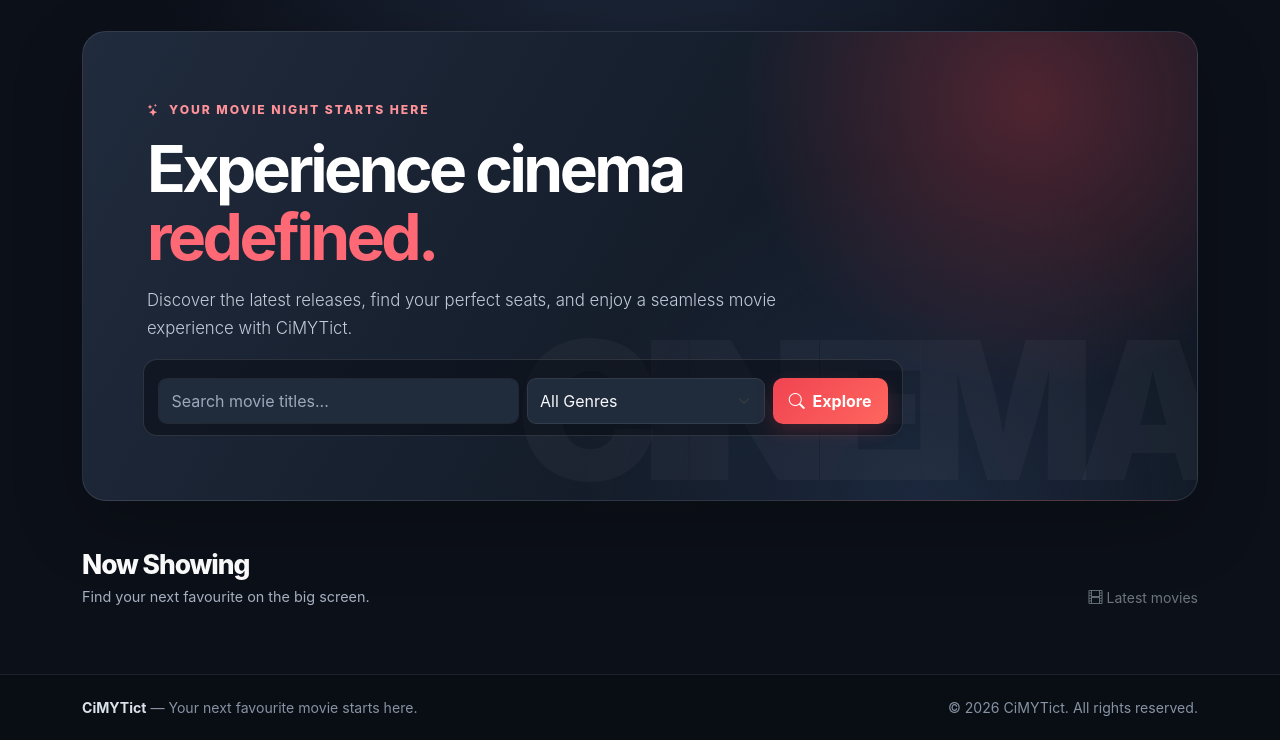
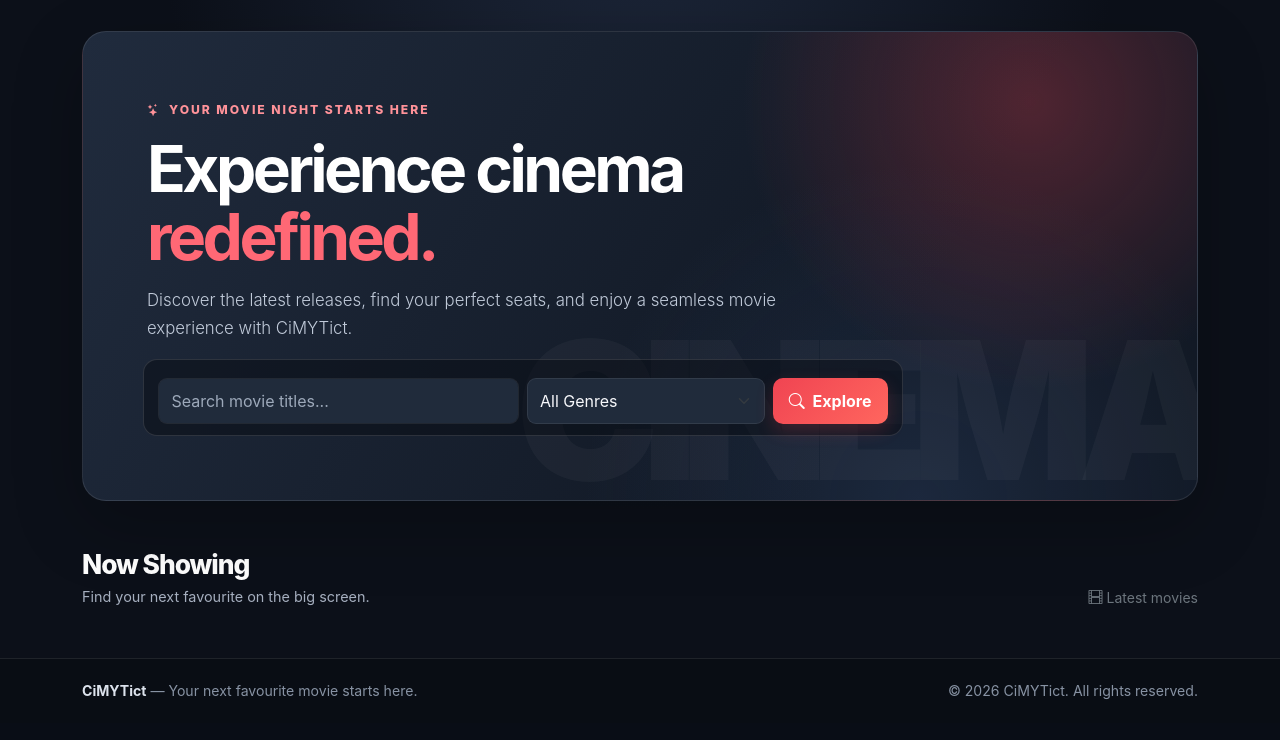
Before and after one commit to ryusen-lhj/CiMYTict, an ASP.NET Core app: page / in a window 1280 px wide. Shown: the part 77-817 px from the top of the page. After the commit the page ends 776 px from the top, so only its background shows below. Run offline with ASP.NET Core 8, Linux system fonts and the light colour scheme; style sheets or scripts are compiled from the project's sources; some libraries are stand-ins or nearby versions.

Commit message:
Fix responsive footer layout

```diff
--- a/CiMYTict/wwwroot/css/site.css
+++ b/CiMYTict/wwwroot/css/site.css
@@ -12,14 +12,15 @@
 html { font-size: 16px; min-height: 100%; position: relative; }
 body {
   min-height: 100vh;
+  display: flex;
+  flex-direction: column;
   margin: 0;
-  padding-bottom: 88px;
   color: var(--cinema-text);
   background: radial-gradient(ellipse at 50% -20%, #202b40 0, var(--cinema-bg) 55%);
   font-family: Inter, ui-sans-serif, system-ui, -apple-system, BlinkMacSystemFont, "Segoe UI", sans-serif;
 }
 a { color: inherit; }
-.page-container { padding-top: 2rem; }
+.page-container { flex: 1 0 auto; padding-top: 2rem; }
 
 .cinema-navbar {
   background: rgba(10, 14, 22, .92);
@@ -165,10 +166,8 @@ a { color: inherit; }
 .alert { border: 0; border-radius: 12px; }
 
 .cinema-footer {
-  position: absolute;
-  right: 0;
-  bottom: 0;
-  left: 0;
+  position: static;
+  margin-top: auto;
   padding: 1.35rem 0;
   color: #dce2ec;
   background: #090d14;
```
